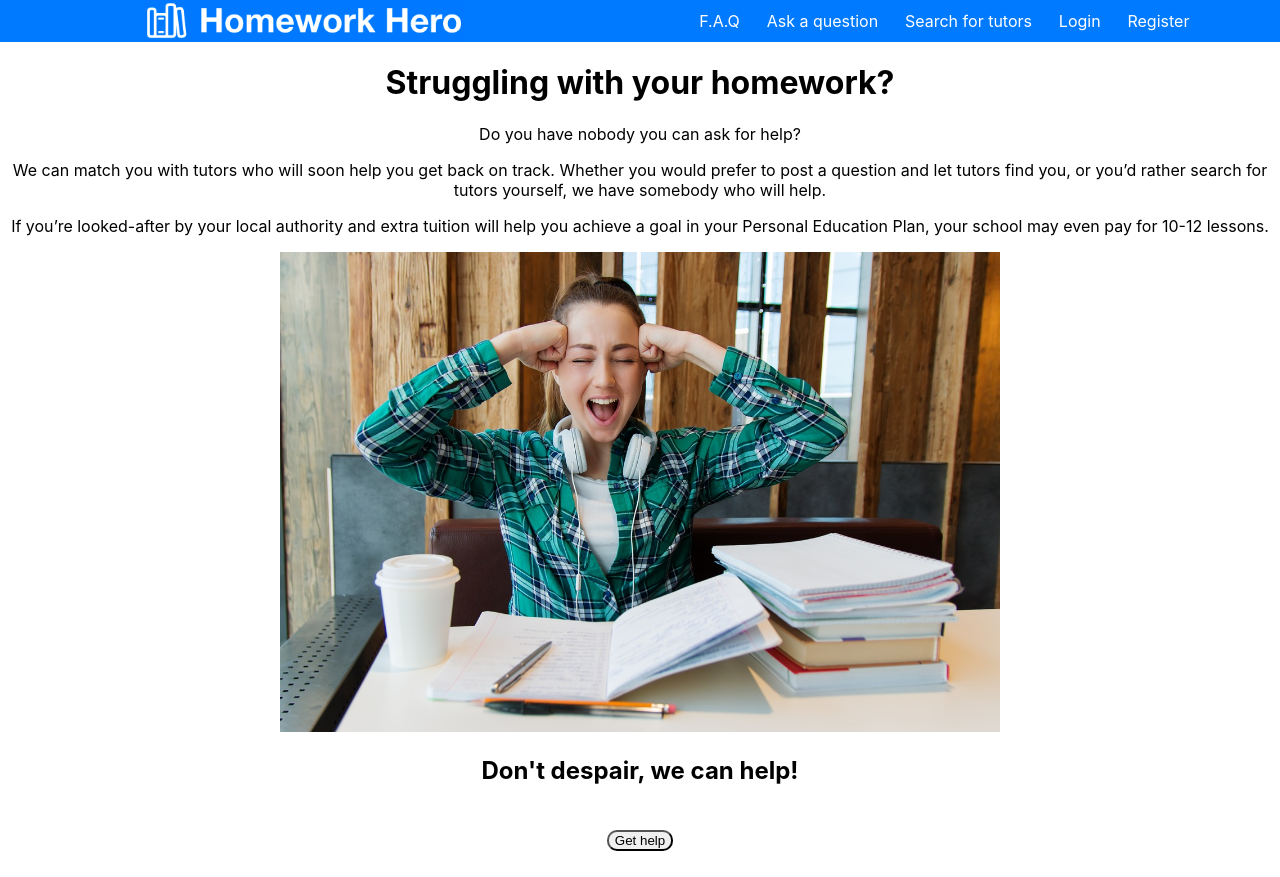
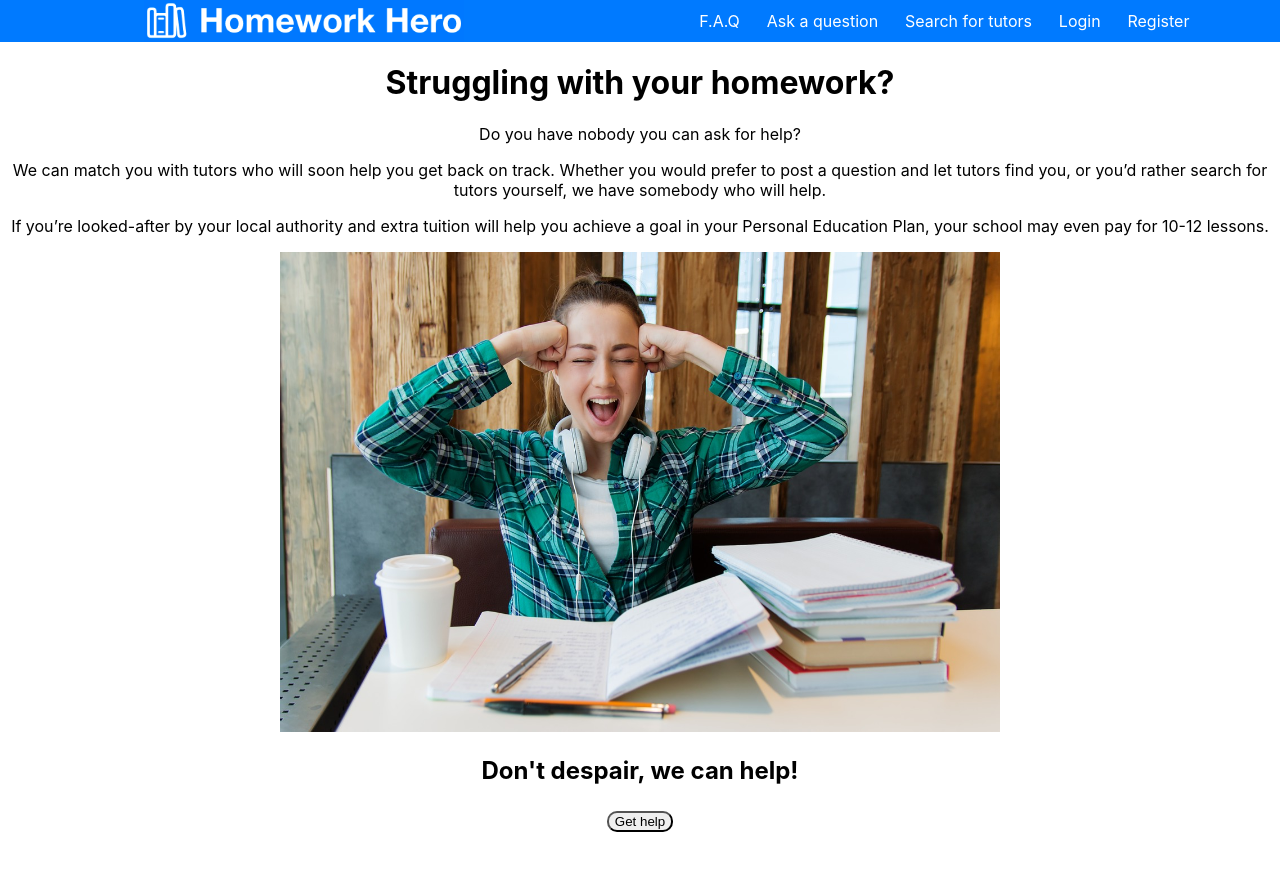
Before and after one commit to edwardsbradbury/homework-hero-ui, a React (Create React App) app: page / in a window 1280 px wide. After the commit the page ends 838 px from the top, so only its background shows below. Built offline with nearby package versions, Linux system fonts and the light colour scheme.

Commit message:
CSS - margins far too wide - changed to 0.5%

```diff
--- a/src/App.css
+++ b/src/App.css
@@ -42,7 +42,7 @@
 
 button, input, select {
   border-radius: 10px;
-  margin: 2% 2% 2% 2%;
+  margin: 0.5% 0.5% 0.5% 0.5%;
 }
 
 nav {
```
